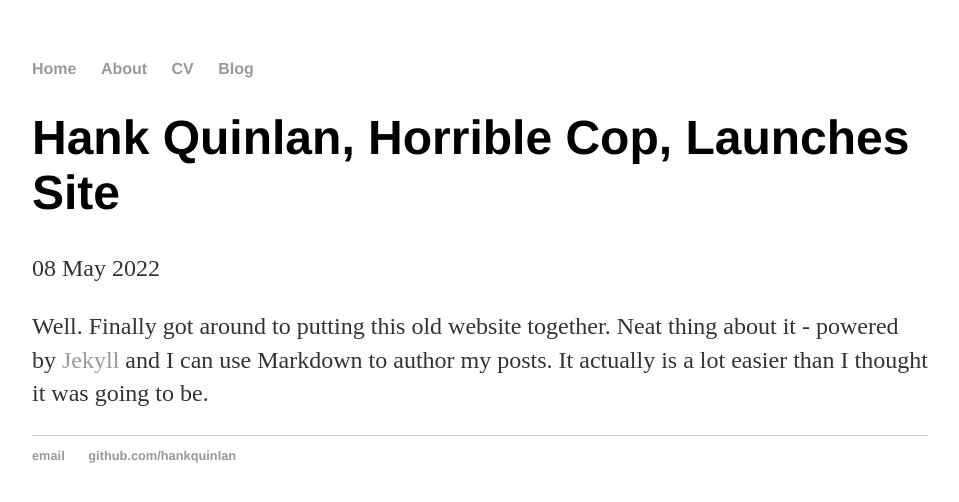
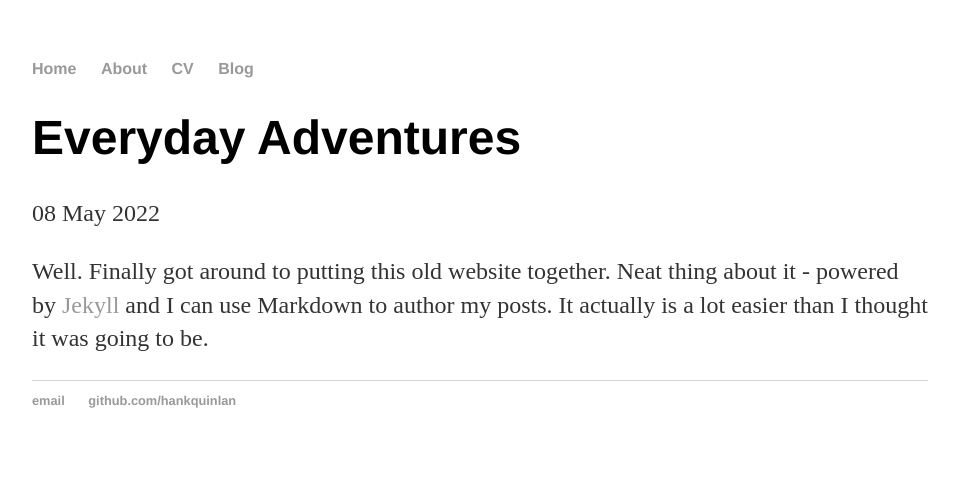
Before and after one commit to everyday-adventures/everyday-adventures.github.io, a Jekyll site: the page built from _posts/2022-05-08-my-first-post.md, in a window 1280 px wide. Shown: the top 502 px of the page, without its empty margins (160-1119 px from the left). Built offline with Jekyll 4.4.1, drawn with Linux system fonts in a browser that asks for light colours.

Commit message:
Update 2022-05-08-my-first-post.md

```diff
--- a/_posts/2022-05-08-my-first-post.md
+++ b/_posts/2022-05-08-my-first-post.md
@@ -1,6 +1,6 @@
 ---
 layout: post
-title: "Hank Quinlan, Horrible Cop, Launches Site"
+title: "Everyday Adventures"
 date: 2022-05-08
 ---
 
```
